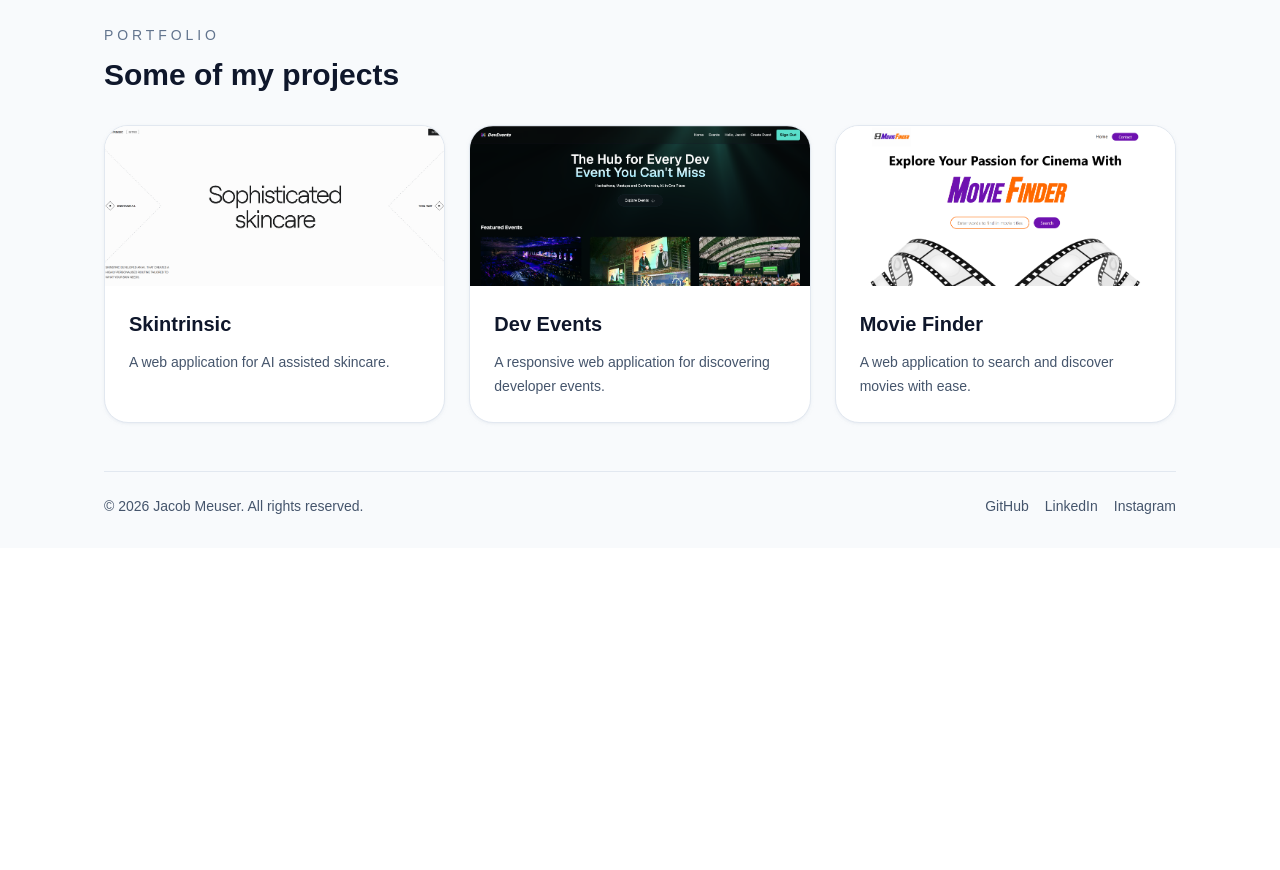
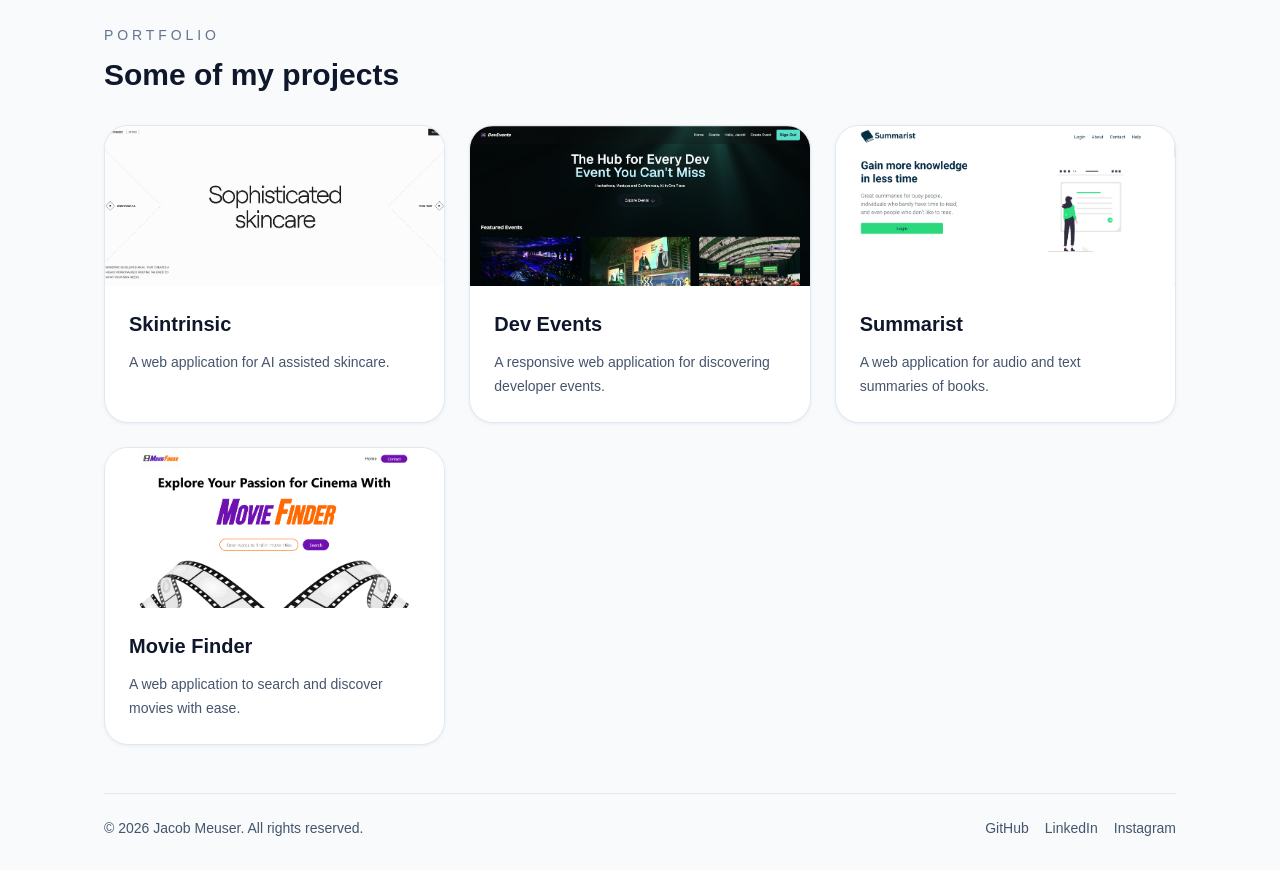
Before and after one commit to jakemsr/nextjs-portfolio, a Next.js app: page / in a window 1280 px wide. Shown: the part 700-1570 px from the top of the page. Before the commit the page ends 1248 px from the top, so only its background shows below. Built offline with nearby package versions, Linux system fonts and the light colour scheme.

Commit message:
feat: Add Summarist project

```diff
--- a/app/page.tsx
+++ b/app/page.tsx
@@ -36,11 +36,17 @@ const projects = [
     link: "https://dev-event-omega-five.vercel.app/"
   },
   {
+    title: "Summarist",
+    description: "A web application for audio and text summaries of books.",
+    image: "/summarist.png",
+    link: "https://summarist-eight.vercel.app/"
+  },
+  {
     title: "Movie Finder",
     description: "A web application to search and discover movies with ease.",
     image: "/movie-finder.png",
     link: "https://movie-finder-sigma-two.vercel.app/"
-  }
+  },
 ];
 
 export default function Home() {
```
Also changed, not shown: public/summarist.png (added).
